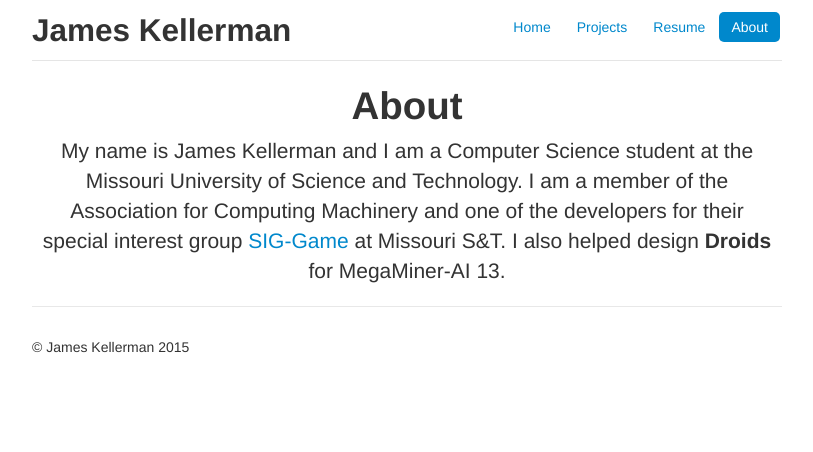
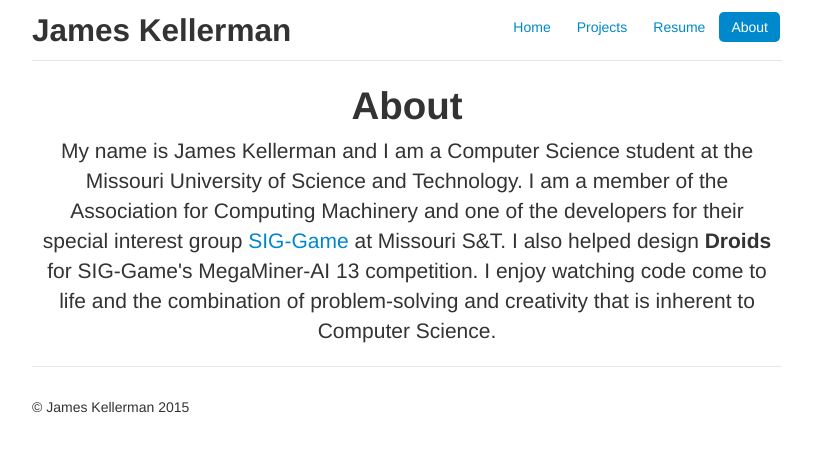
Before and after one commit to JamesKellerman/JamesKellerman.github.io, a Jekyll site: the page built from about/about.md, in a window 1280 px wide. Shown: the top 452 px of the page, without its empty margins (233-1046 px from the left). Built offline with Jekyll 4.4.1, drawn with Linux system fonts in a browser that asks for light colours.

Commit message:
Updated descriptions

```diff
--- a/_data/projectsList.yml
+++ b/_data/projectsList.yml
@@ -22,11 +22,11 @@
 - name: Plants MegaMinerAI 14
   link: https://github.com/siggame/MegaMinerAI-14
   position: Visualizer Developer
-  description: Branch out and dominate
+  description: Branch out and dominate using radioactive plants to destroy the enemy's mother plant.
   image: ../images/Plants.png
 
 - name: Droids MegaMinerAI 13
   link: https://github.com/siggame/MegaMinerAI-13
   position: Game Designer and Tester
-  description: Disassemble and destroy
+  description: Build your forces and utilize different unit types to destroy the enemy hangar.
   image: ../images/Droids.png
--- a/about/about.md
+++ b/about/about.md
@@ -12,6 +12,7 @@
 	<p class="lead">
 		My name is James Kellerman and I am a Computer Science student at the Missouri University of Science and Technology.
 		I am a member of the Association for Computing Machinery and one of the developers
-		for their special interest group <a href="http://blog.megaminerai.com/about_us/">SIG-Game</a> at Missouri S&T. I also helped design 		<strong>Droids</strong> for MegaMiner-AI 13.
+		for their special interest group <a href="http://blog.megaminerai.com/about_us/">SIG-Game</a> at Missouri S&T. I also helped design 		<strong>Droids</strong> for SIG-Game's MegaMiner-AI 13 competition. I enjoy watching code come to life and the combination of
+		problem-solving and creativity that is inherent to Computer Science.
 	</p>
 </div>
```
